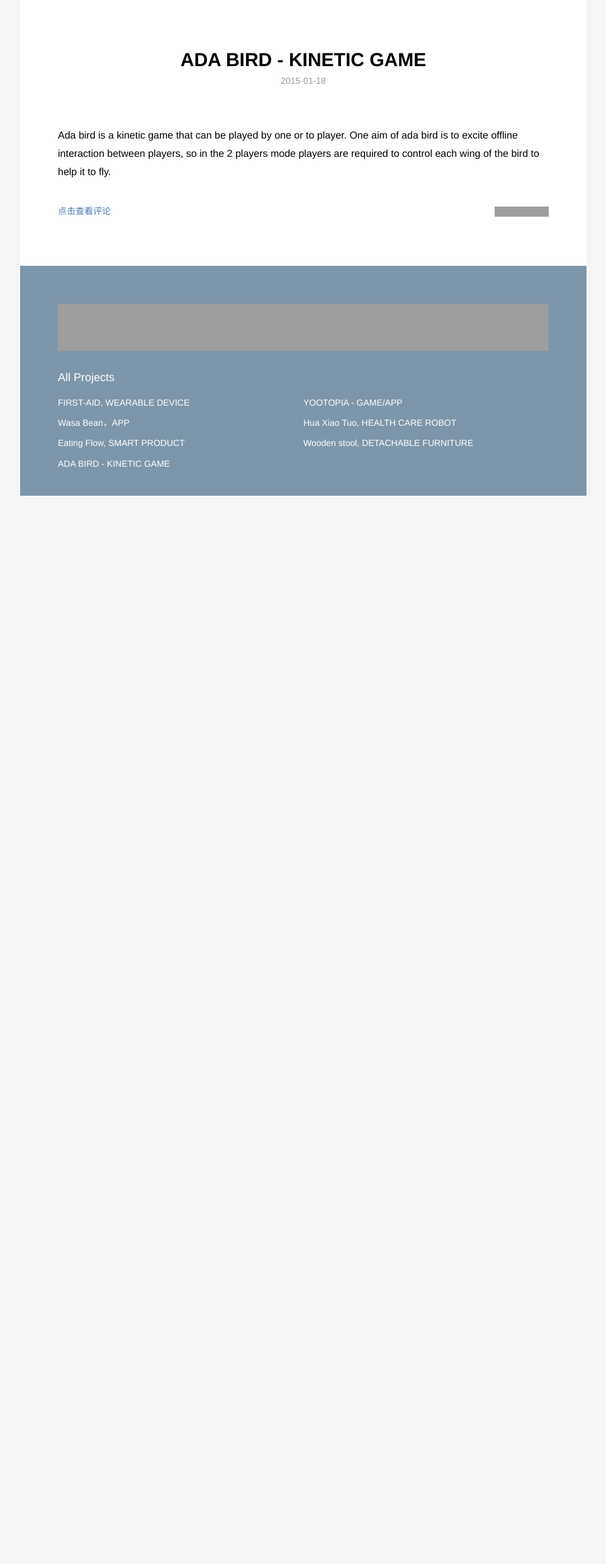
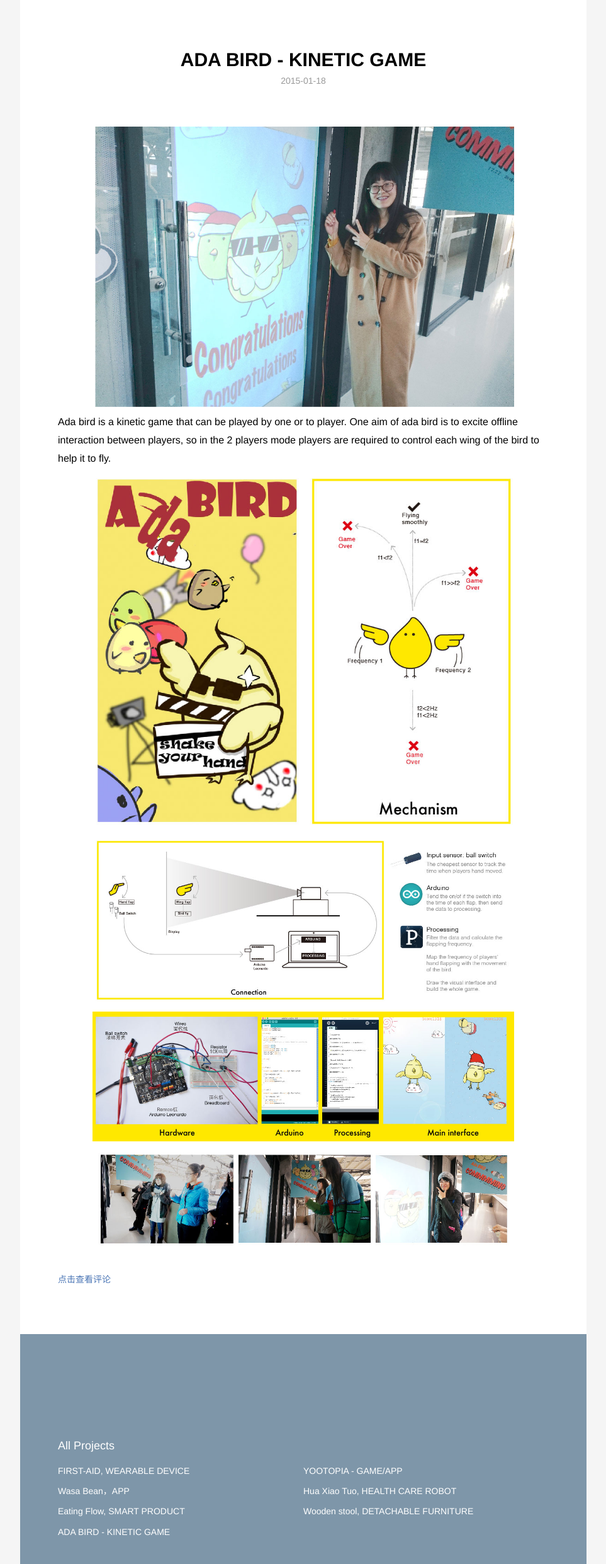
Before and after one commit to yuanyuanhu96/Potfolio-Archive, a Jekyll site: the page built from _posts/2015-01-18-Ada-bird.md, in a window 1280 px wide. Shown: the whole page at 63% size, without its empty margins (158-1121 px from the left). Built offline with Jekyll 4.4.1, drawn with Linux system fonts in a browser that asks for light colours; before the commit the page ends 900 px from its top, so only the background shows below that; grey boxes are pictures that could not be loaded.

Commit message:
Update 2015-01-18-Ada-bird.md

```diff
--- a/_posts/2015-01-18-Ada-bird.md
+++ b/_posts/2015-01-18-Ada-bird.md
@@ -4,5 +4,9 @@
 description: Ada bird is a kinetic game that can be played by one or to player. One aim of ada bird is to excite offline interaction between players, so in the 2 players mode players are required to control each wing of the bird to help it to fly.
 category: blog
 ---
-
+![Git Bash](/AdaBird-img/AdaBird-img-01.jpg)
 Ada bird is a kinetic game that can be played by one or to player. One aim of ada bird is to excite offline interaction between players, so in the 2 players mode players are required to control each wing of the bird to help it to fly.
+![Git Bash](/AdaBird-img/AdaBird-img-02.jpg)
+![Git Bash](/AdaBird-img/AdaBird-img-03.jpg)
+![Git Bash](/AdaBird-img/AdaBird-img-04.jpg)
+![Git Bash](/AdaBird-img/AdaBird-img-05.jpg)
```
